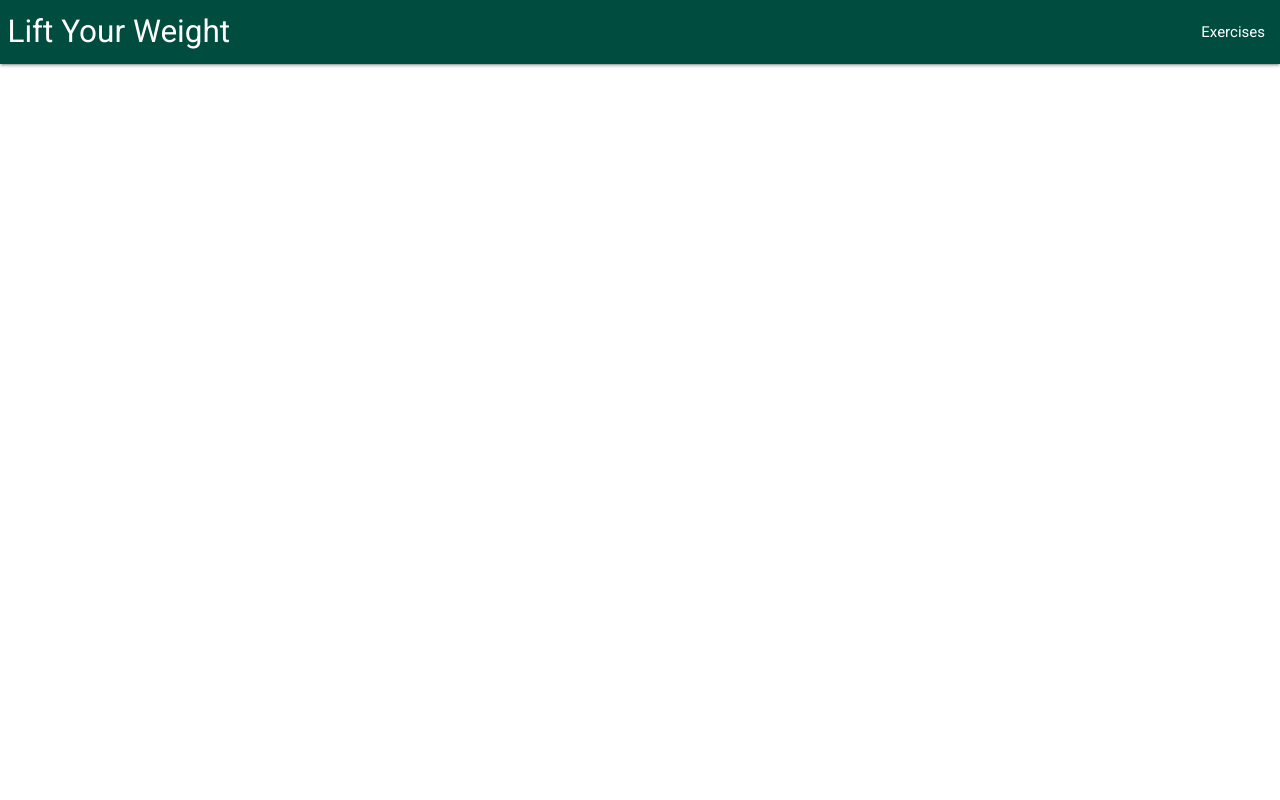
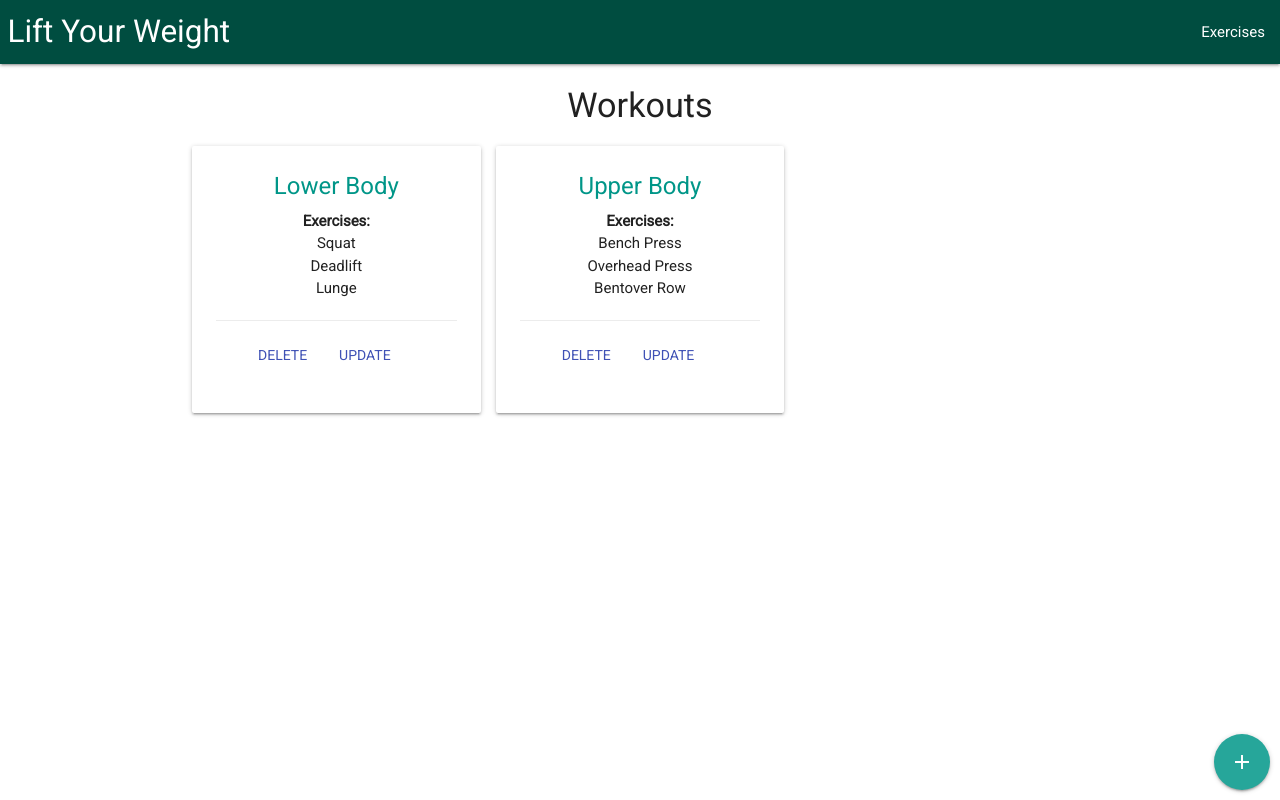
Before and after one commit to marissa-cleroux/liftYourWeight, a React (Create React App) app: page /workouts in a window 1280 px wide. Built offline with nearby package versions, Linux system fonts and the light colour scheme.

Commit message:
Completed Workouts list and delete workout action

```diff
--- a/src/App.js
+++ b/src/App.js
@@ -3,6 +3,7 @@ import { BrowserRouter, Route, Switch } from "react-router-dom";
 import Navbar from "./components/Navbar";
 import Exercises from "./components/Exercises";
 import ExerciseForm from "./components/ExerciseForm";
+import Workouts from "./components/Workouts";
 import "./App.css";
 
 function App() {
@@ -13,6 +14,7 @@ function App() {
         <Switch>
           {/* <Route exact path="/" component={Home} /> */}
           <Route exact path="/exercises" component={Exercises} />
+          <Route exact path="/workouts" component={Workouts} />
           <Route path="/exercises/add" component={ExerciseForm} />
           <Route
             path="/exercises/update/:exercise_id"
--- a/src/components/Navbar.js
+++ b/src/components/Navbar.js
@@ -19,6 +19,7 @@ const Navbar = () => {
         <ul className="right hide-on-med-and-down">
           <li>
             <NavLink to="/exercises">Exercises</NavLink>
+            <NavLink to="/workouts">Workouts</NavLink>
           </li>
         </ul>
       </nav>
@@ -27,6 +28,9 @@ const Navbar = () => {
           <NavLink to="/exercises" className="sidenav-close">
             Exercises
           </NavLink>
+          <NavLink to="/workouts" className="sidenav-close">
+            Workouts
+          </NavLink>
         </li>
       </ul>
     </div>
--- a/src/components/Exercises.js
+++ b/src/components/Workouts.js
@@ -1,42 +1,46 @@
 import React, { Component } from "react";
 import { Link } from "react-router-dom";
 import { connect } from "react-redux";
-import { deleteExercise } from "../actions/exerciseActions";
+import { deleteWorkout } from "../actions/workoutActions";
 
-class Exercises extends Component {
+class Workouts extends Component {
   handleDelete = id => {
-    this.props.deleteExercise(id);
+    this.props.deleteWorkout(id);
   };
 
   render() {
-    const { exercises } = this.props.exercises;
-    const exerciseList = exercises.length ? (
-      exercises.map(ex => {
+    const { workouts, exercises } = this.props;
+    const workoutList = workouts.length ? (
+      workouts.map(workout => {
         return (
-          <div className="exercise card" key={ex.id}>
+          <div className="workout card" key={workout.id}>
             <div className="card-content">
-              <Link to={"/exercises/details/" + ex.id}>
-                <span className="card-title teal-text">{ex.title}</span>
+              <Link to={"/workout/details/" + workout.id}>
+                <span className="card-title teal-text">{workout.title}</span>
               </Link>
               <div className="mb">
-                <p>
-                  <span className="lbl">Weight</span>
-                  {ex.currentWeight}
-                </p>
+                <p className="lbl">Exercises</p>
+                {workout.exercises.map(ex => {
+                  return (
+                    <p key={"ex-" + ex.id}>
+                      {exercises.find(e => e.id === ex.id).title}
+                    </p>
+                  );
+                })}
               </div>
 
               <div className="card-action">
                 <button
                   className="btn-flat white indigo-text"
                   onClick={() => {
-                    this.handleDelete(ex.id);
+                    this.handleDelete(workout.id);
                   }}
                 >
                   Delete
                 </button>
                 <Link
                   className="btn-flat white indigo-text"
-                  to={"/exercises/update/" + ex.id}
+                  to={"/workouts/update/" + workout.id}
                 >
                   Update
                 </Link>
@@ -50,15 +54,15 @@ class Exercises extends Component {
     );
 
     return (
-      <div className="exercises container">
-        <h4 className="center">Exercises</h4>
+      <div className="workouts container">
+        <h4 className="center">Workouts</h4>
         <Link
-          to="/exercises/add"
+          to="/workouts/add"
           className="add-fab btn-floating btn-large waves-effect waves-light text-teal text-darken-3"
         >
           <i className="material-icons">add</i>
         </Link>
-        <div className="grid">{exerciseList}</div>
+        <div className="grid">{workoutList}</div>
       </div>
     );
   }
@@ -66,16 +70,17 @@ class Exercises extends Component {
 
 const mapStateToProps = state => {
   return {
-    exercises: state.exercises
+    workouts: state.workouts.workouts,
+    exercises: state.exercises.exercises
   };
 };
 
 const mapDispatchToProps = dispatch => {
   return {
-    deleteExercise: id => {
-      dispatch(deleteExercise(id));
+    deleteWorkout: id => {
+      dispatch(deleteWorkout(id));
     }
   };
 };
 
-export default connect(mapStateToProps, mapDispatchToProps)(Exercises);
+export default connect(mapStateToProps, mapDispatchToProps)(Workouts);
--- a/src/reducers/workoutReducer.js
+++ b/src/reducers/workoutReducer.js
@@ -7,9 +7,17 @@ import {
 let nextId = 3;
 
 const initWorkouts = {
-  exercises: [
-    { id: "1", title: "Lowerbody", exercises: ["1", "2", "5"] },
-    { id: "2", title: "Upperbody", exercises: ["2", "4", "6"] }
+  workouts: [
+    {
+      id: "1",
+      title: "Lower Body",
+      exercises: [{ id: "1" }, { id: "2" }, { id: "5" }]
+    },
+    {
+      id: "2",
+      title: "Upper Body",
+      exercises: [{ id: "3" }, { id: "4" }, { id: "6" }]
+    }
   ]
 };
 
```
